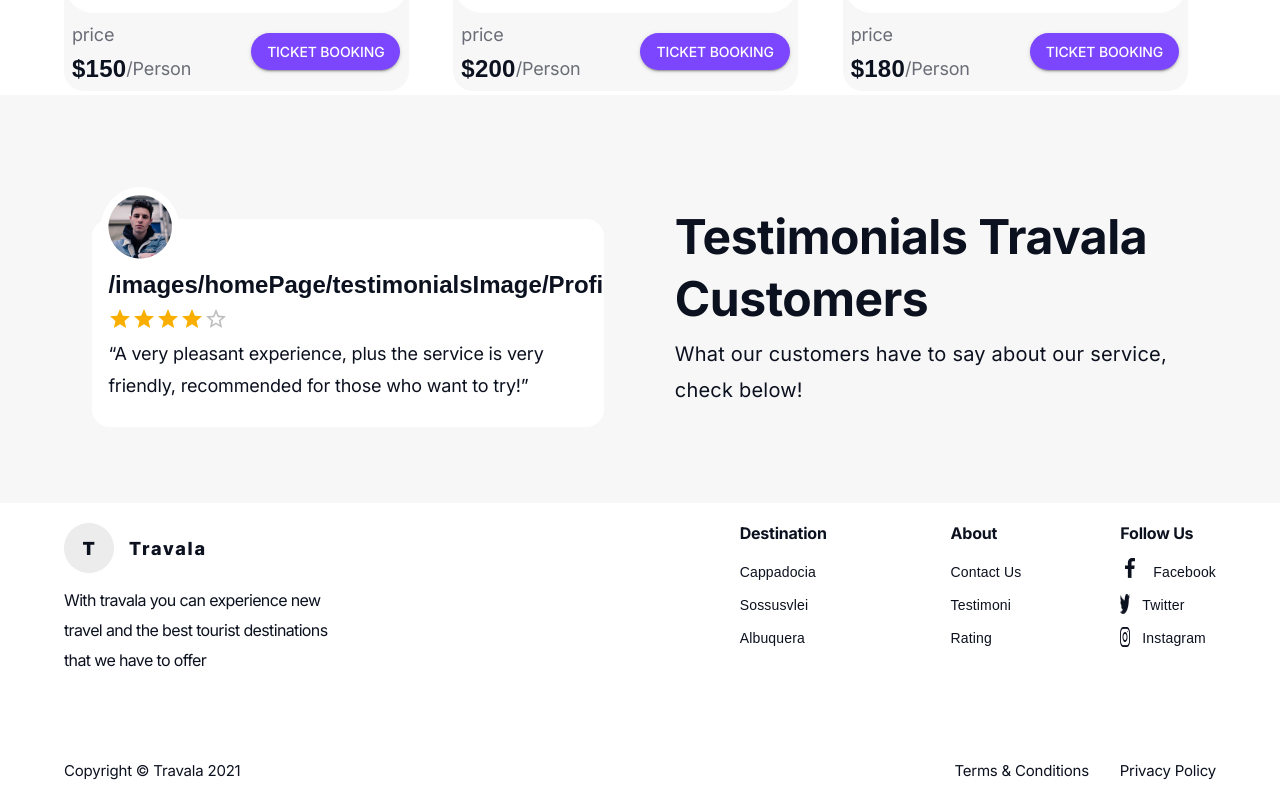
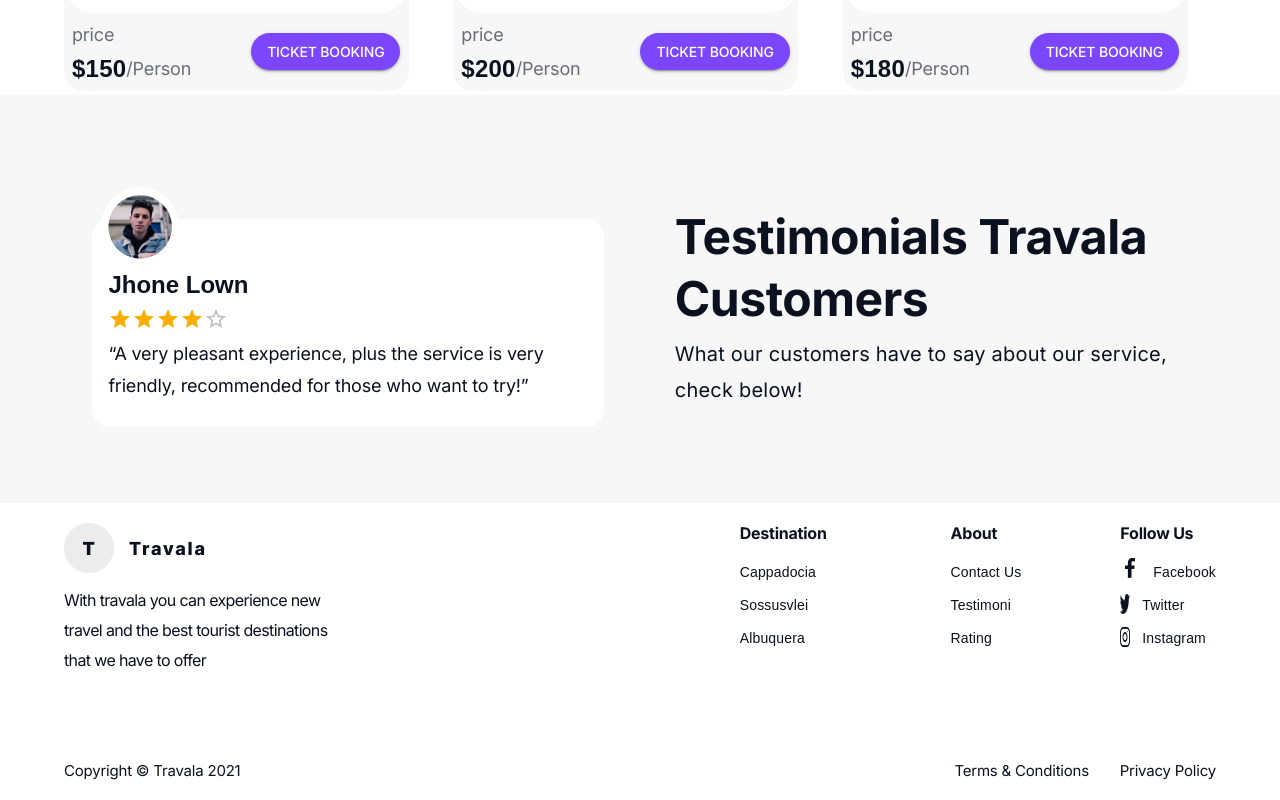
Before and after one commit to Software-Lifecycle-Consultants/slc-open-hms, a Next.js app: page / in a window 1280 px wide. Shown: the part 2181-2981 px from the top of the page. Built offline with nearby package versions, Linux system fonts and the light colour scheme.

Commit message:
Changed testimonials username

```diff
--- a/components/homePage/Testimonials.tsx
+++ b/components/homePage/Testimonials.tsx
@@ -111,7 +111,7 @@ const Testimonials = () => {
               <CardContent>
                 {/* User's name */}
                 <Typography gutterBottom variant="h5" style={typographyh5Style}>
-                  {userTestimonial.userProfileImage}
+                  {userTestimonial.userName}
                 </Typography>
                 {/* User's rating */}
                 <Rating name="read-only" value={value} readOnly />
```
